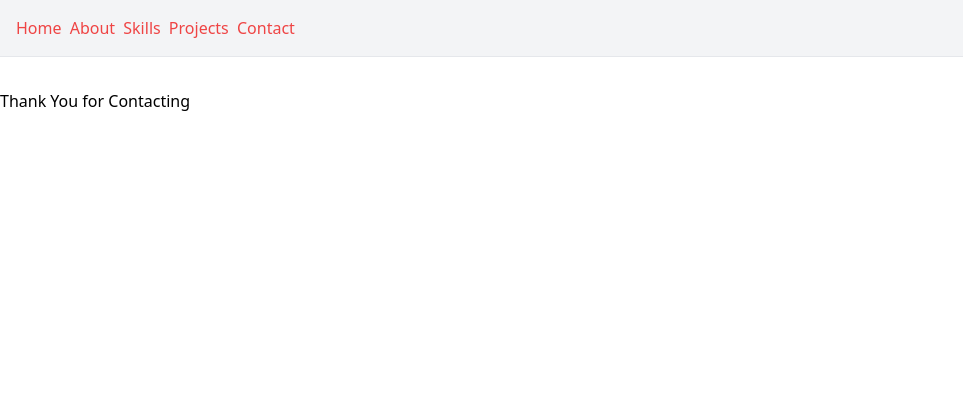
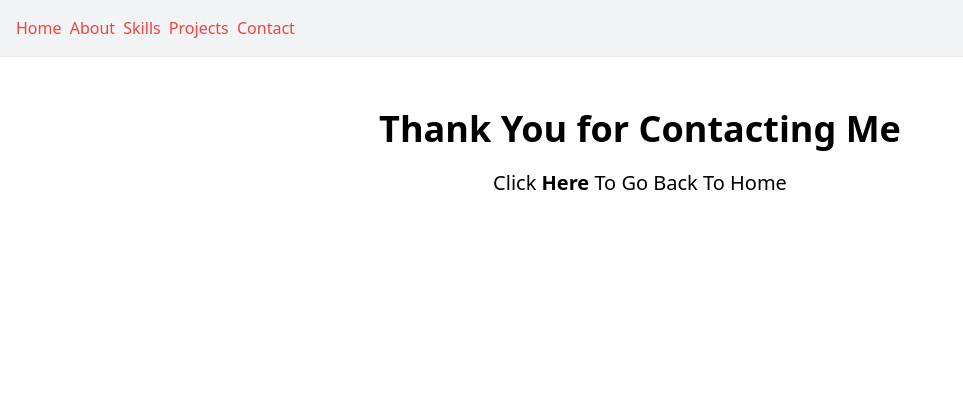
Before and after one commit to ZanderCoding/Portfo_Django, a Django app: template portfo/templates/portfo/contact_success.html in a window 1280 px wide. Shown: the top 420 px of the page, without its empty margins (0-963 px from the left). Run offline with Django 4.2, Linux system fonts and the light colour scheme; the template is opened without the code that fills it, so the values that code supplies are empty; some libraries are stand-ins or nearby versions.

Commit message:
Finished contact success Page

```diff
--- a/portfo/templates/portfo/contact_success.html
+++ b/portfo/templates/portfo/contact_success.html
@@ -1,5 +1,11 @@
 {% extends "portfo/_base.html" %}
+
 {% block title %}Contact{% endblock title %}
+
 {% block content %}
-    <h1>Thank You for Contacting</h1>
+    <header class="text-center">
+        <h1 class="text-4xl font-bold mt-5">Thank You for Contacting Me</h1>
+    </header>
+    <section class="text-center">
+        <p class="text-xl p-5">Click <a href="{% url 'home' %}" class="text-xl font-bold">Here</a> To Go Back To Home</p>
 {% endblock content %}
--- a/portfo/urls.py
+++ b/portfo/urls.py
@@ -8,6 +8,6 @@ urlpatterns = [
     path('skill/', skill_view, name='skill'),
     path('projects/', projects_page, name='projects-page'),
     path('contact/', contact_view, name='contact'),
-    path('contact/success/', contact_success_view, name='contact-sucess'),
+    path('success/', contact_success_view, name='contact-sucess'),
     path('skill/<int:pk>/', SkillDetailView.as_view(), name='skill-detail'),
 ]
--- a/portfo/views.py
+++ b/portfo/views.py
@@ -27,7 +27,7 @@ def contact_view(request):
         form = ContactForm(request.POST)
         if form.is_valid():
             form.save()
-            return redirect('/contact/success/')
+            return redirect('contact-sucess')
     else:
         form = ContactForm()
     contex = {
```
